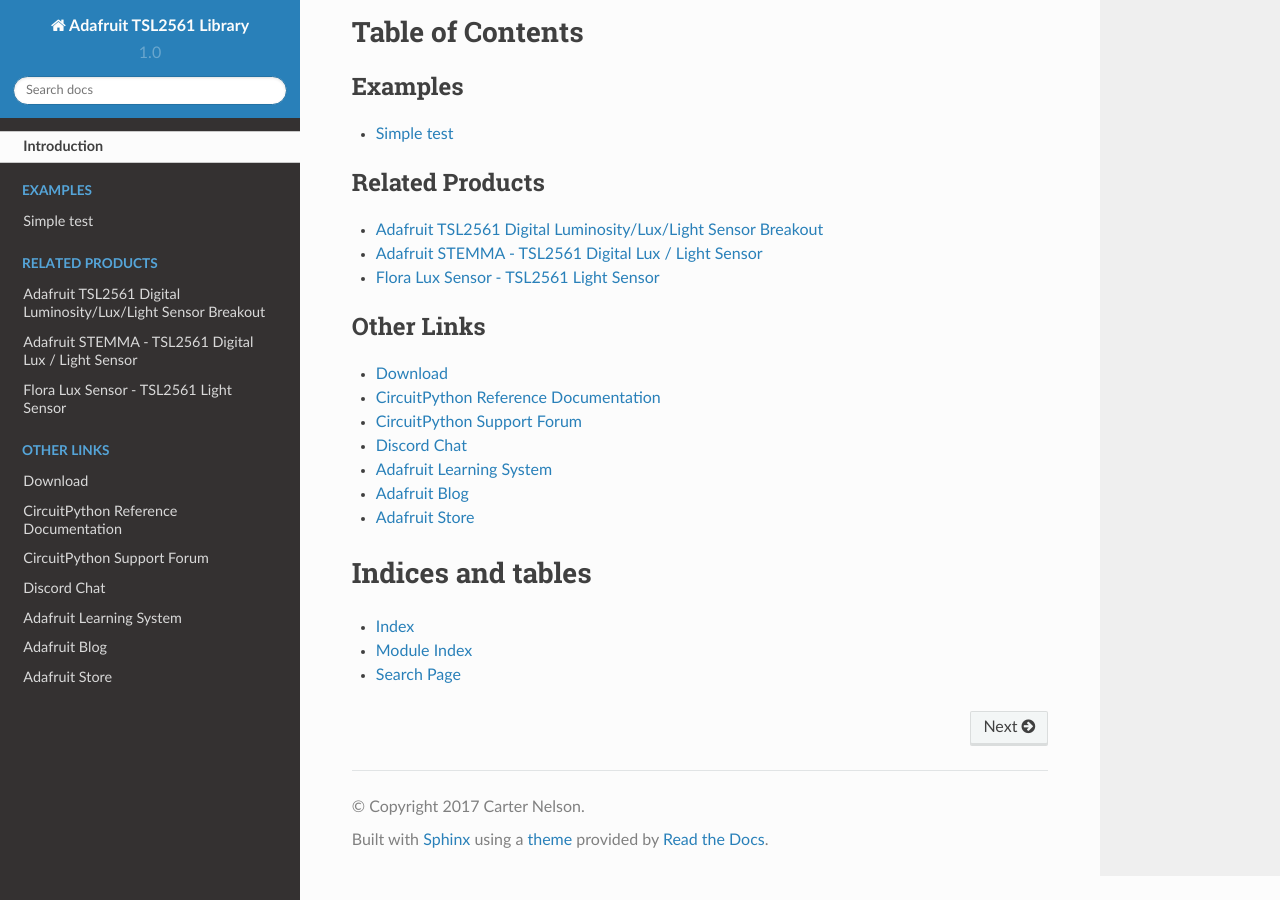
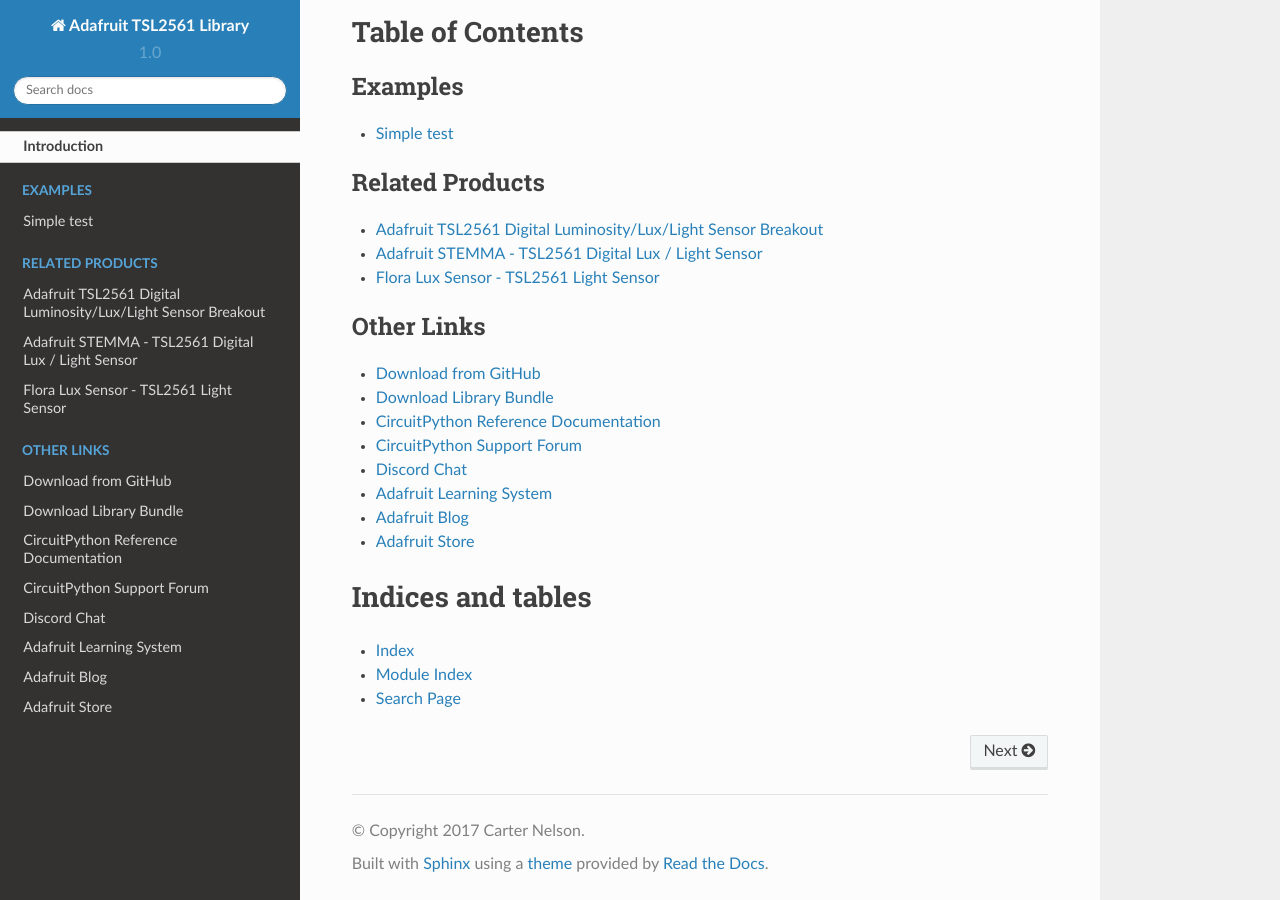
Before and after one commit to adafruit/Adafruit_CircuitPython_TSL2561, a Sphinx documentation site: the page built from docs/index.rst, in a window 1280 px wide and 900 px high, scrolled down 1490 px. Built offline with Sphinx 7.4.7 and the Read the Docs theme 2.0.0, drawn with Linux system fonts in a browser that asks for light colours.

Commit message:
Added cp.org link to index.rst

```diff
--- a/docs/index.rst
+++ b/docs/index.rst
@@ -35,7 +35,8 @@
 .. toctree::
     :caption: Other Links
 
-    Download <https://github.com/adafruit/Adafruit_CircuitPython_TSL2561/releases/latest>
+    Download from GitHub <https://github.com/adafruit/Adafruit_CircuitPython_TSL2561/releases/latest>
+    Download Library Bundle <https://circuitpython.org/libraries>
     CircuitPython Reference Documentation <https://docs.circuitpython.org>
     CircuitPython Support Forum <https://forums.adafruit.com/viewforum.php?f=60>
     Discord Chat <https://adafru.it/discord>
```
